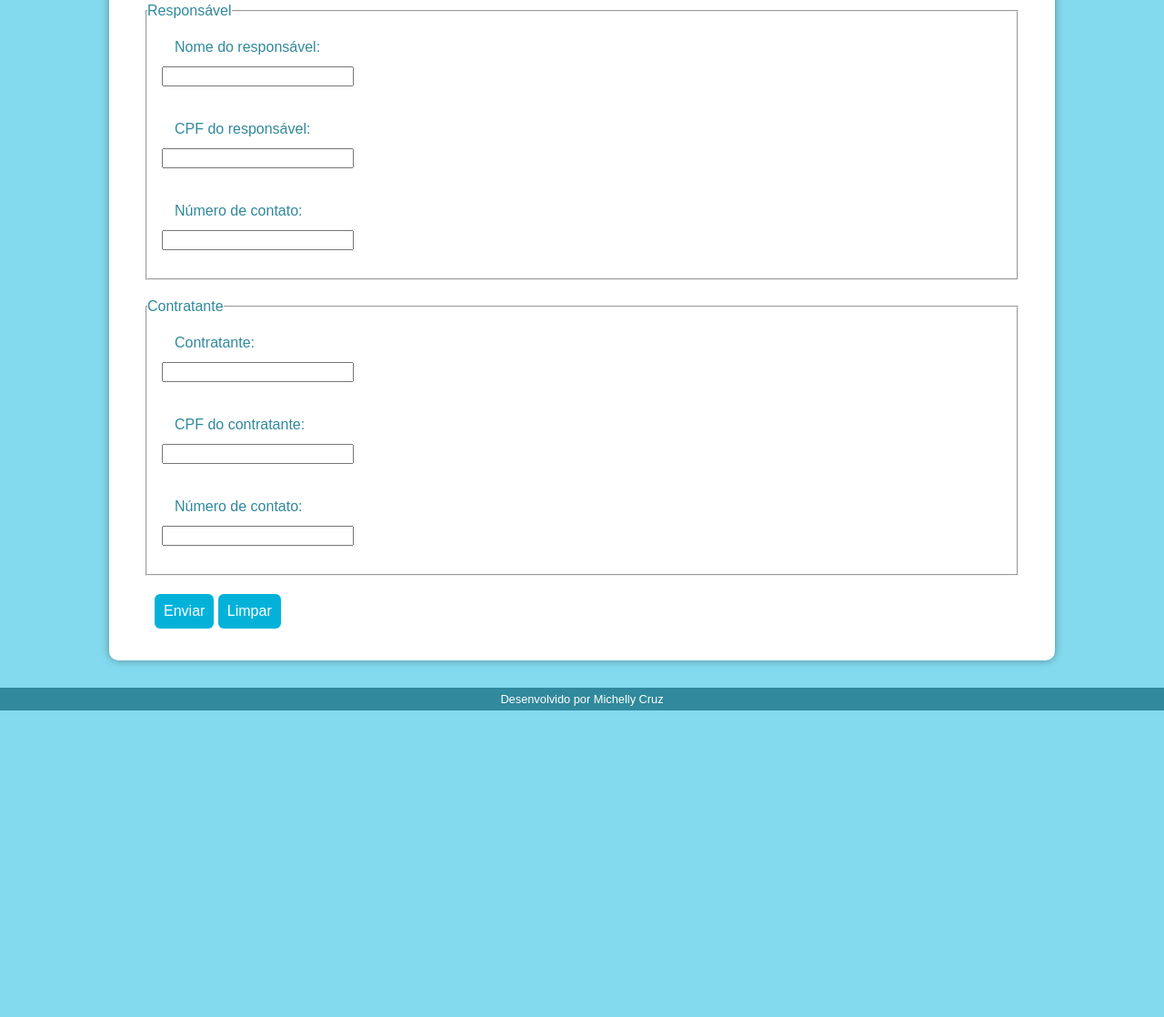
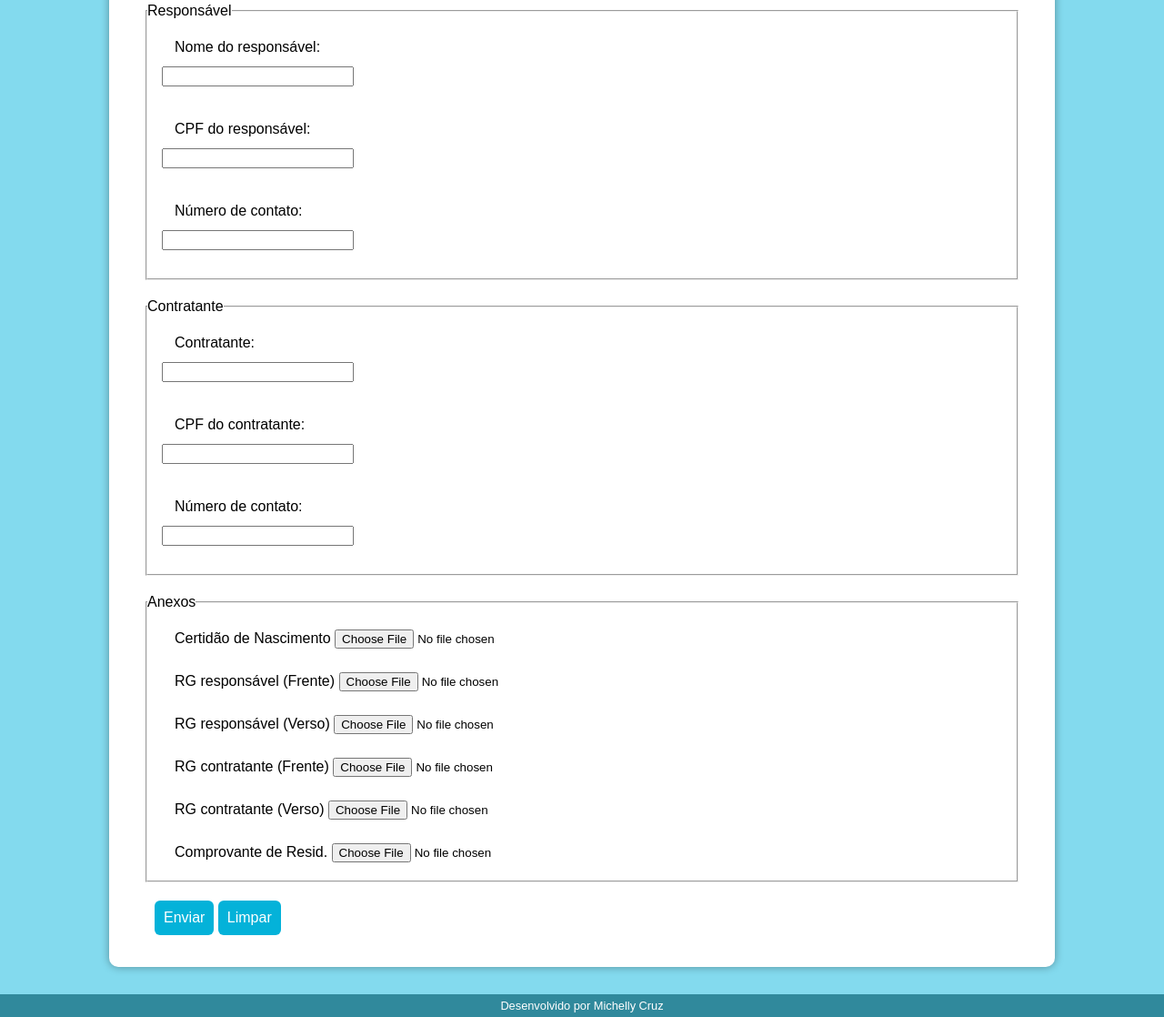
Before and after one commit to michellycruz/projeto-estagio, a plain HTML site: page formulario.html in a window 1280 px wide. Shown: the part 760-1878 px from the top of the page at 91% size. Before the commit the page ends 1541 px from the top, so only its background shows below. Drawn offline with Linux system fonts and the light colour scheme.

Commit message:
alterações do projeto

```diff
--- a/formulario.html
+++ b/formulario.html
@@ -32,9 +32,9 @@
                     </p>
                     <p>
                         Sexo: <br>
-                        <input type="radio" name="radsex" id="mas" checked>
+                        <input type="radio" name="radsex" id="mas" checked value="M">
                         <label for="mas">Masculino</label>
-                        <input type="radio" name="radsex" id="fem">
+                        <input type="radio" name="radsex" id="fem" value="F">
                         <label for="fem">Feminino</label>
                     </p>
                     <p>
@@ -83,6 +83,33 @@
                         <input type="number" name="telefone" id="itel2" required>
                     </p>
                 </fieldset>
+                <fieldset>
+                    <legend>Anexos</legend>
+                    <p>
+                        <label for="icertidao">Certidão de Nascimento</label>
+                        <input type="file" name="certidao" id="icertidao">
+                    </p>
+                    <p>
+                        <label for="irg">RG responsável (Frente)</label>
+                        <input type="file" name="rg" id="irg">
+                    </p>
+                    <p>
+                        <label for="irg2">RG responsável (Verso)</label>
+                        <input type="file" name="rg2" id="irg2">
+                    </p>
+                    <p>
+                        <label for="irg3">RG contratante (Frente)</label>
+                        <input type="file" name="rg3" id="irg3">
+                    </p>
+                    <p>
+                        <label for="irg4">RG contratante (Verso)</label>
+                        <input type="file" name="rg4" id="irg4">
+                    </p>
+                    <p>
+                        <label for="icomprovante">Comprovante de Resid.</label>
+                        <input type="file" name="comprovante" id="icomprovante">
+                    </p>
+                </fieldset>
                 <p>
                     <input type="submit" value="Enviar" class="botao">
                     <input type="reset" value="Limpar" class="botao">
--- a/style.css
+++ b/style.css
@@ -92,7 +92,6 @@ main {
 
 fieldset{
     margin: 20px;
-    color: var(--cor5);
 }
 
 main h1 {
```
